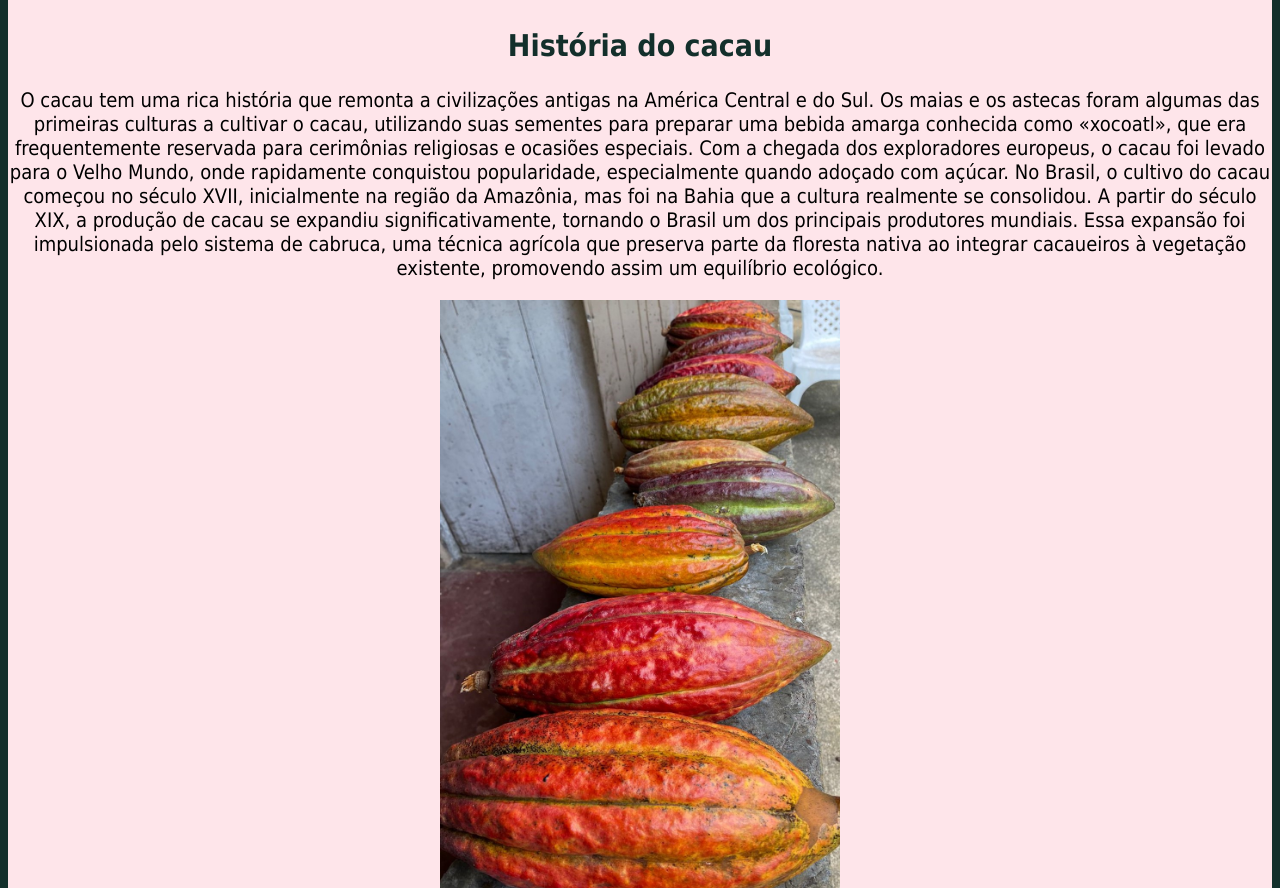
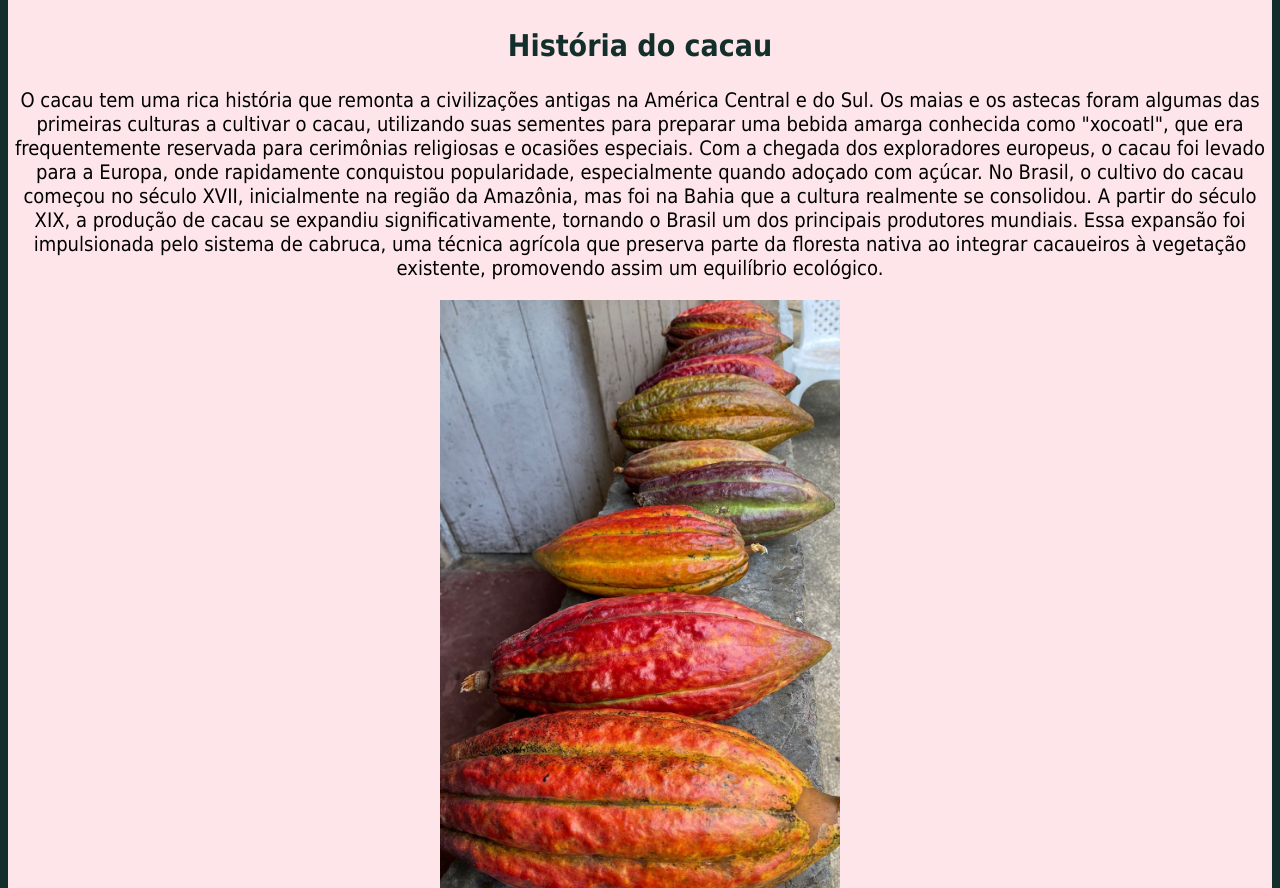
Before and after one commit to julilais/mettec-fazenda-nova-esperanca, a plain HTML site: page index.html in a window 1280 px wide. Shown: the part 2053-2941 px from the top of the page. Drawn offline with Linux system fonts and the light colour scheme; files whose address does not match are found by name.

Commit message:
Update index.html

```diff
--- a/index.html
+++ b/index.html
@@ -58,7 +58,7 @@
 
         <h2 id="historia">História do cacau</h2>
 
-            <p>O cacau tem uma rica história que remonta a civilizações antigas na América Central e do Sul. Os maias e os astecas foram algumas das primeiras culturas a cultivar o cacau, utilizando suas sementes para preparar uma bebida amarga conhecida como «xocoatl», que era frequentemente reservada para cerimônias religiosas e ocasiões especiais. Com a chegada dos exploradores europeus, o cacau foi levado para o Velho Mundo, onde rapidamente conquistou popularidade, especialmente quando adoçado com açúcar.
+            <p>O cacau tem uma rica história que remonta a civilizações antigas na América Central e do Sul. Os maias e os astecas foram algumas das primeiras culturas a cultivar o cacau, utilizando suas sementes para preparar uma bebida amarga conhecida como "xocoatl", que era frequentemente reservada para cerimônias religiosas e ocasiões especiais. Com a chegada dos exploradores europeus, o cacau foi levado para a Europa, onde rapidamente conquistou popularidade, especialmente quando adoçado com açúcar.
             No Brasil, o cultivo do cacau começou no século XVII, inicialmente na região da Amazônia, mas foi na Bahia que a cultura realmente se consolidou. A partir do século XIX, a produção de cacau se expandiu significativamente, tornando o Brasil um dos principais produtores mundiais. Essa expansão foi impulsionada pelo sistema de cabruca, uma técnica agrícola que preserva parte da floresta nativa ao integrar cacaueiros à vegetação existente, promovendo assim um equilíbrio ecológico.</p>
 
             <img src="./assets/cacau1.jpg" width="400" height="600">
```
